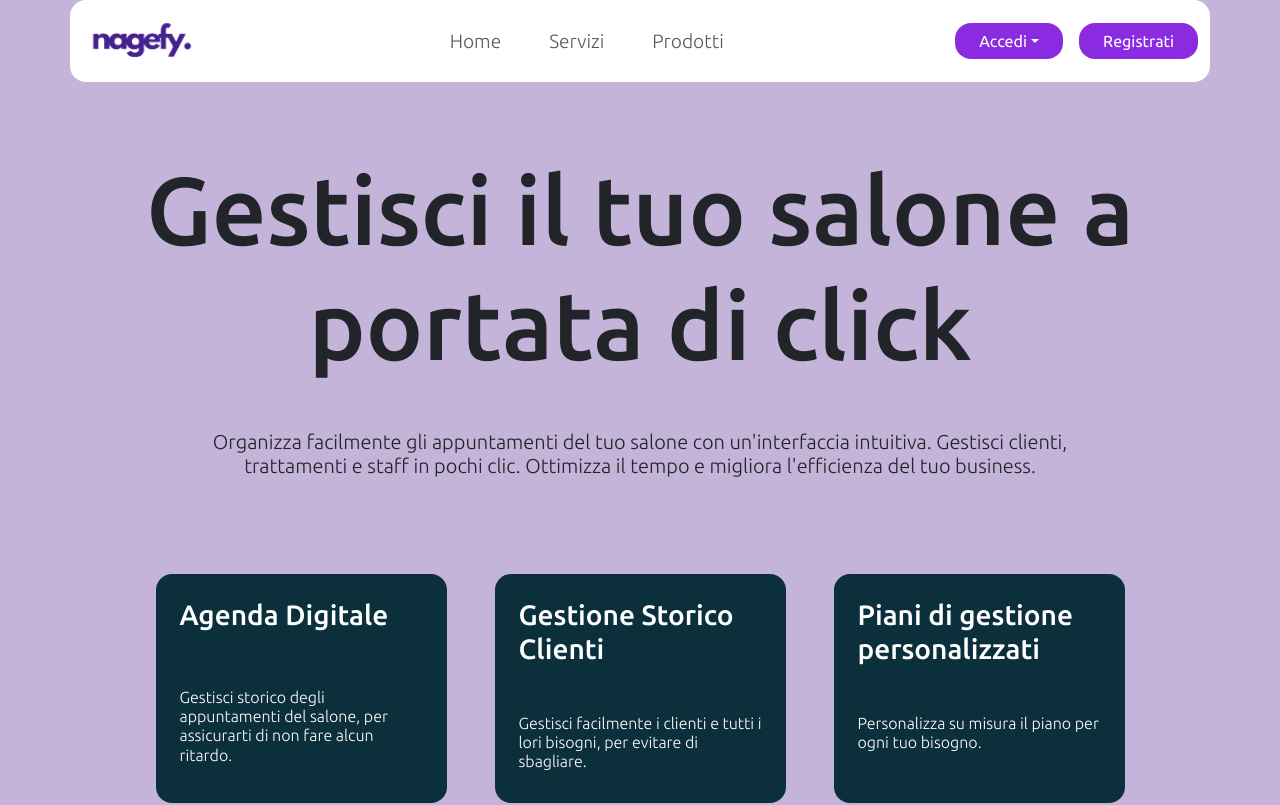
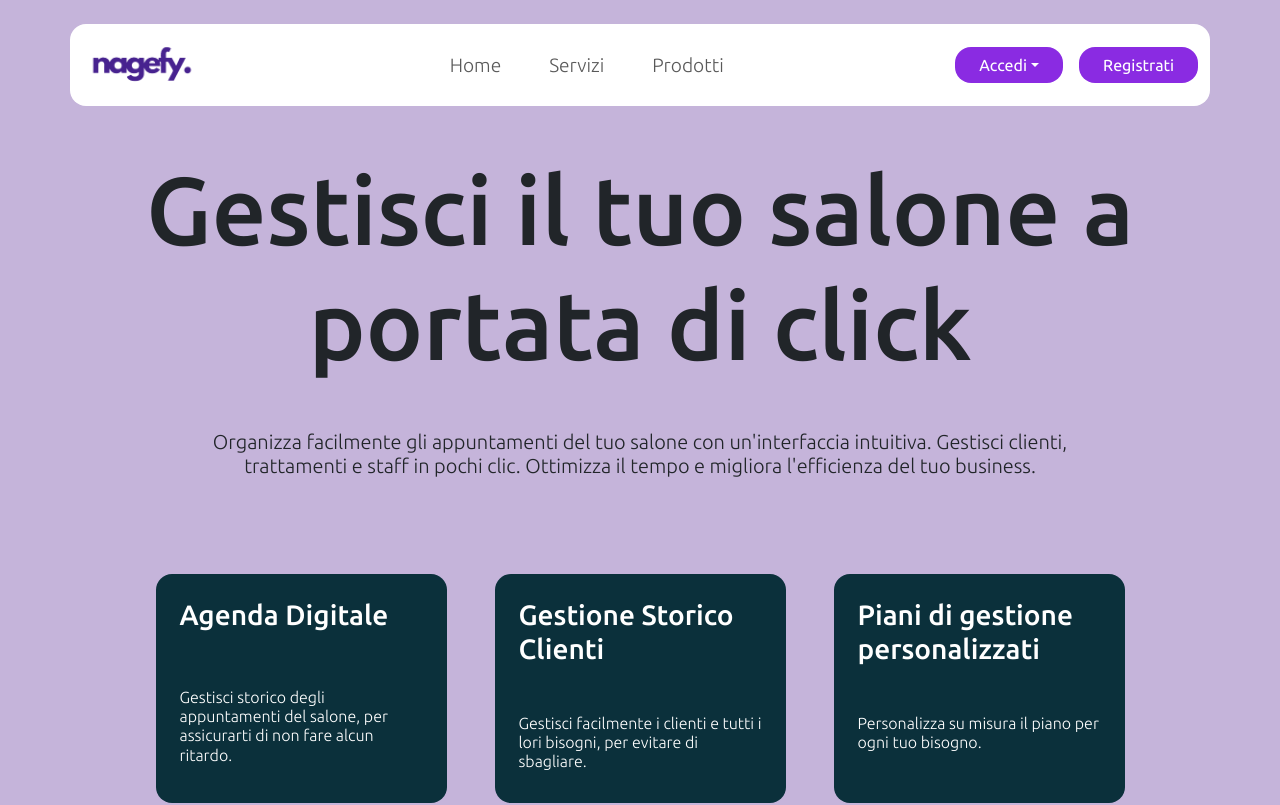
Before and after one commit to ageria20/Capstone_nagefyFE, a React (Vite) app: page /profile in a window 1280 px wide. Shown: the top 805 px of the page. Built offline with nearby package versions, Linux system fonts and the light colour scheme; no server answers.

Commit message:
some minore adjustments

```diff
--- a/src/components/ProfileSection/ProfileNav.tsx
+++ b/src/components/ProfileSection/ProfileNav.tsx
@@ -8,7 +8,7 @@ const ProfileNav = () => {
 const navigate = useNavigate()
 
   return (
-    <Navbar expand="lg" className="navbar nav mx-auto p-0 fixed-top">
+    <Navbar expand="lg" className="navbar nav mx-auto p-0 fixed-top mt-4">
       <Container className="bg-white rounded-4 mb-5">
         <Navbar.Brand onClick={() => navigate("/")}>
           <Image src={nagefyLogo} alt="nagefy_logo" width={120} />
```
